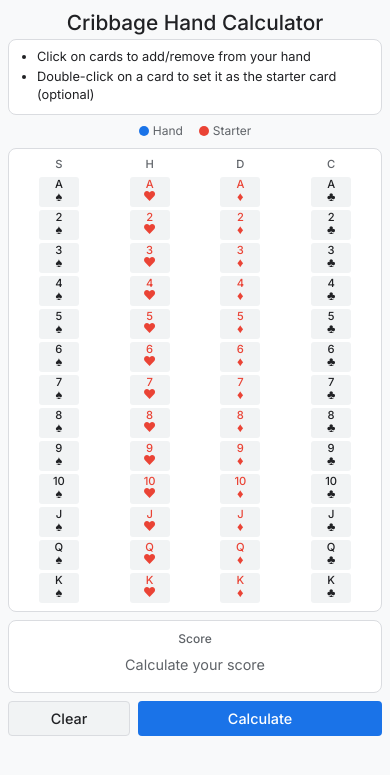
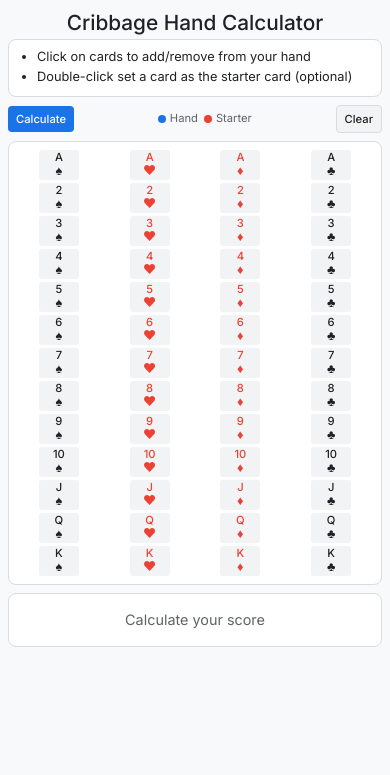
Before and after one commit to matthew-peter/cribbage-calculator, a Flask app: page / in a window 390 px wide. Shown: the top 775 px of the page. Run offline with Flask 2, Linux system fonts and the light colour scheme.

Commit message:
fixing so that everything fits on a small screen

```diff
--- a/templates/home.html
+++ b/templates/home.html
@@ -78,7 +78,7 @@
 
         .deck-container {
             background: var(--card-color);
-            padding: 8px 6px;
+            padding: 8px 6px 8px 6px;
             border-radius: 8px;
             border: 1px solid var(--border-color);
             margin-bottom: 8px;
@@ -92,7 +92,7 @@
 
         .suit-column {
             display: grid;
-            grid-template-rows: auto repeat(13, 1fr);
+            grid-template-rows: auto repeat(12, 1fr);
             gap: 3px;
         }
 
@@ -311,6 +311,26 @@
             margin-left: 6px;
         }
 
+        .control-legend-container {
+            display: flex;
+            justify-content: space-between;
+            align-items: center;
+            margin-bottom: 8px;
+            flex-wrap: nowrap;
+        }
+
+        .control-legend-container .btn {
+            padding: 6px 12px;
+            font-size: 0.8rem;
+            white-space: nowrap;
+        }
+
+        .legend {
+            margin-bottom: 0;
+            display: flex;
+            gap: 10px;
+        }
+
         /* Responsive layouts */
         @media (min-width: 768px) {
             body {
@@ -369,6 +389,28 @@
                 font-size: 0.7rem;
             }
         }
+
+        /* Update existing media query for better responsive design */
+        @media (max-width: 450px) {
+            .control-legend-container {
+                gap: 4px;
+            }
+
+            .control-legend-container .btn {
+                padding: 6px 8px;
+                font-size: 0.7rem;
+            }
+
+            .legend {
+                gap: 6px;
+                font-size: 0.7rem;
+            }
+
+            .legend-color {
+                width: 8px;
+                height: 8px;
+            }
+        }
     </style>
 </head>
 <body>
@@ -378,10 +420,12 @@
         <div class="instructions">
             <ul>
                 <li>Click on cards to add/remove from your hand</li>
-                <li>Double-click on a card to set it as the starter card (optional)</li>
+                <li>Double-click set a card as the starter card (optional)</li>
             </ul>
         </div>
 
+        <div class="control-legend-container">
+            <button type="submit" class="btn btn-primary" form="cribbage-form">Calculate</button>
             <div class="legend">
                 <div class="legend-item">
                     <div class="legend-color legend-hand"></div>
@@ -391,6 +435,8 @@
                     <div class="legend-color legend-starter"></div>
                     <span>Starter</span>
                 </div>
+            </div>
+            <button type="button" class="btn btn-secondary" onclick="clearSelections()">Clear</button>
         </div>
 
         {% if error_message %}
@@ -407,7 +453,6 @@
 
                     {% for suit_symbol, suit_name, suit_color in suits %}
                         <div class="suit-column">
-                            <div class="suit-header">{{ suit_name }}</div>
 
                             {% for rank in ranks %}
                                 {% set card_id = rank + '-' + suit_symbol %}
@@ -431,7 +476,6 @@
         </div>
 
         <div class="score-container">
-            <div class="score-label">Score</div>
             {% if hand_score is not none %}
                 <div class="score-display">
                     {{ hand_score }} points
@@ -439,11 +483,6 @@
             {% else %}
                 <div class="no-score">Calculate your score</div>
             {% endif %}
-        </div>
-
-        <div class="control-panel">
-            <button type="button" class="btn btn-secondary" onclick="clearSelections()">Clear</button>
-            <button type="submit" class="btn btn-primary" form="cribbage-form">Calculate</button>
         </div>
     </div>
 
```
Lines whose indentation alone changed are shown as unchanged.
